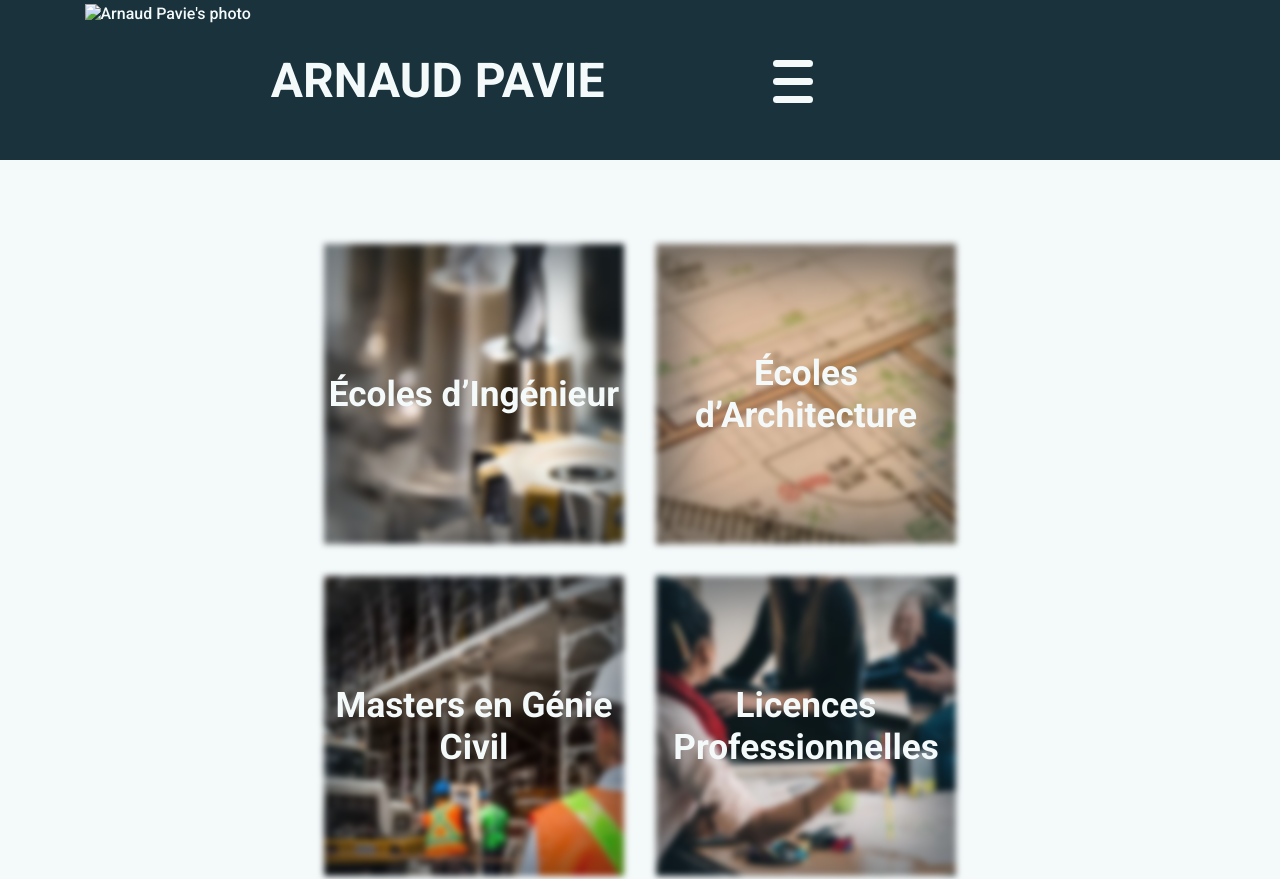
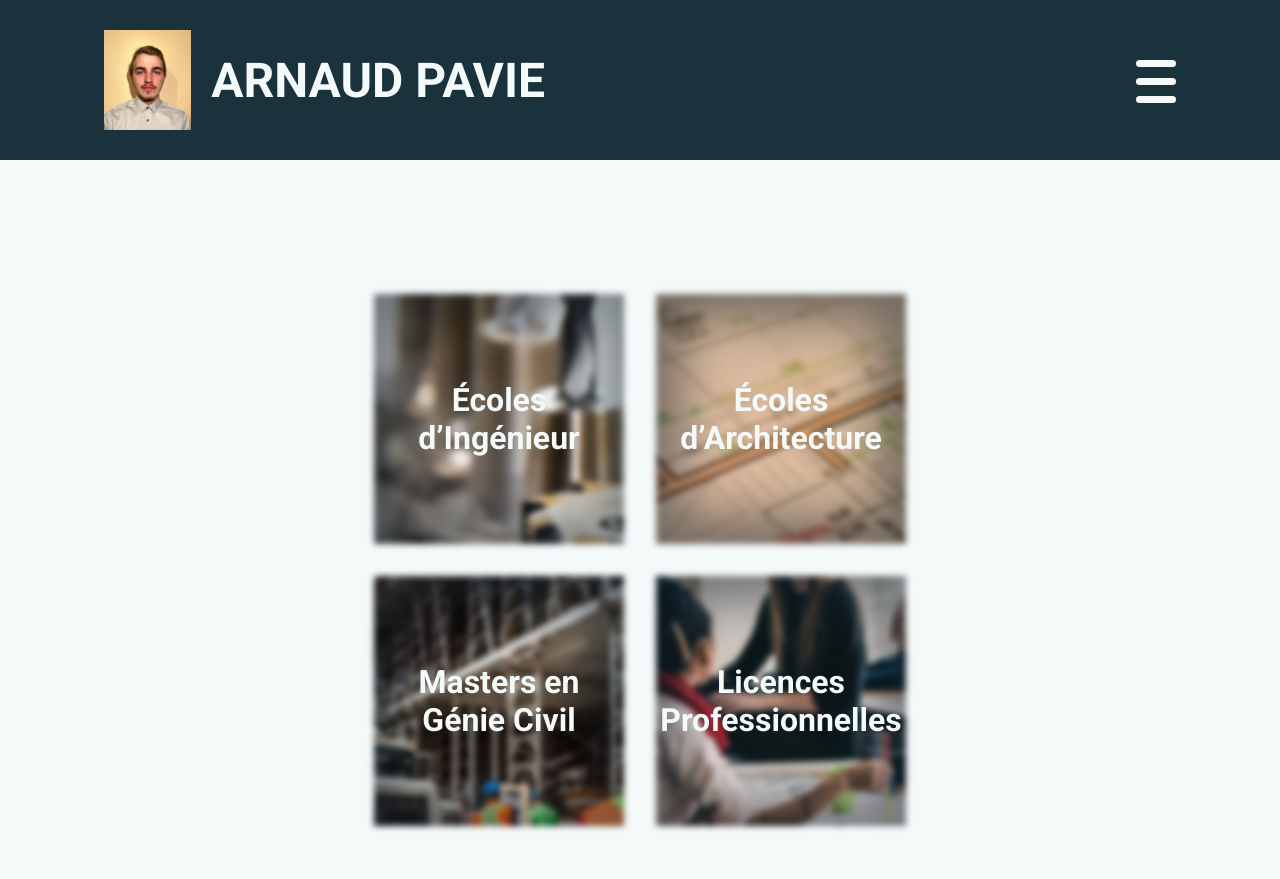
Before and after one commit to Pierrooooo/Arnaud, a plain HTML site: page index.html in a window 1280 px wide. Shown: the top 879 px of the page. Drawn offline with Linux system fonts and the light colour scheme.

Commit message:
:bento: Add image of Arnaud

```diff
--- a/index.html
+++ b/index.html
@@ -9,14 +9,14 @@
     <link rel="preconnect" href="https://fonts.googleapis.com">
     <link rel="preconnect" href="https://fonts.gstatic.com" crossorigin>
     <link href="https://fonts.googleapis.com/css2?family=Roboto+Mono&family=Roboto:wght@500;700&display=swap" rel="stylesheet">
-    <link rel="shortcut icon" type="image/x-icon" href="images/" />
+    <link rel="shortcut icon" type="image/x-icon" href="images/Arnaud.jpg" />
     <title>Arnaud Pavie Projet Personnel et Professionnel Semestre 3</title>
 </head>
 <body>
     <header>
         <nav>
             <div class="Arnaud">
-                <img src="" alt="Arnaud Pavie's photo">
+                <img src="images/Arnaud.jpg" alt="Arnaud Pavie's photo">
                 <h1>Arnaud Pavie</h1>
             </div>
             <div class="menu_burger">
--- a/style.css
+++ b/style.css
@@ -92,6 +92,7 @@ header nav{
 .menu_burger ul li{
     width: 350px;
     margin: 0.5rem 0;
+    text-align: right;
 }
 .menu_burger ul li a{
     font-size: 1.6rem;
@@ -101,11 +102,16 @@ header nav{
 header nav .Arnaud{
     display: flex;
     flex-direction: row;
+    align-items: center;
     gap: 20px;
+}
+.Arnaud img{
+    max-width: 100px;
+    max-height: 100px;
 }
 .menu_burger{
     display: flex;
-    flex-direction: row;
+    flex-direction: row-reverse;
     align-items: center;
     gap: 2rem;
 }
@@ -114,6 +120,7 @@ header nav .Arnaud{
     position: relative;
     width: 40px;
     height: 40px;
+    text-align: right;
 }
 .menu_global {
     backface-visibility: hidden;
@@ -167,8 +174,8 @@ header nav .Arnaud{
 .container .things a{
     position: relative;
     transition: 400ms ease-in-out;
-    width: 300px;
-    height: 300px;
+    width: 250px;
+    height: 250px;
 }
 .container .things div{
     width: 100%;
@@ -210,7 +217,7 @@ header nav .Arnaud{
     top: 50%;
     left: 50%;
     transform: translate(-50%, -50%);
-    font-size: 2.2rem;
+    font-size: 2rem;
     text-align: center;
     color: var(--almost_white);
 }
```
Also changed, not shown: architecture.html (+3 -1 lines), genie-civil.html (+3 -1 lines), ingenieur.html (+3 -1 lines), licence.html (+2 -1 lines), images/Arnaud.jpg (added).
